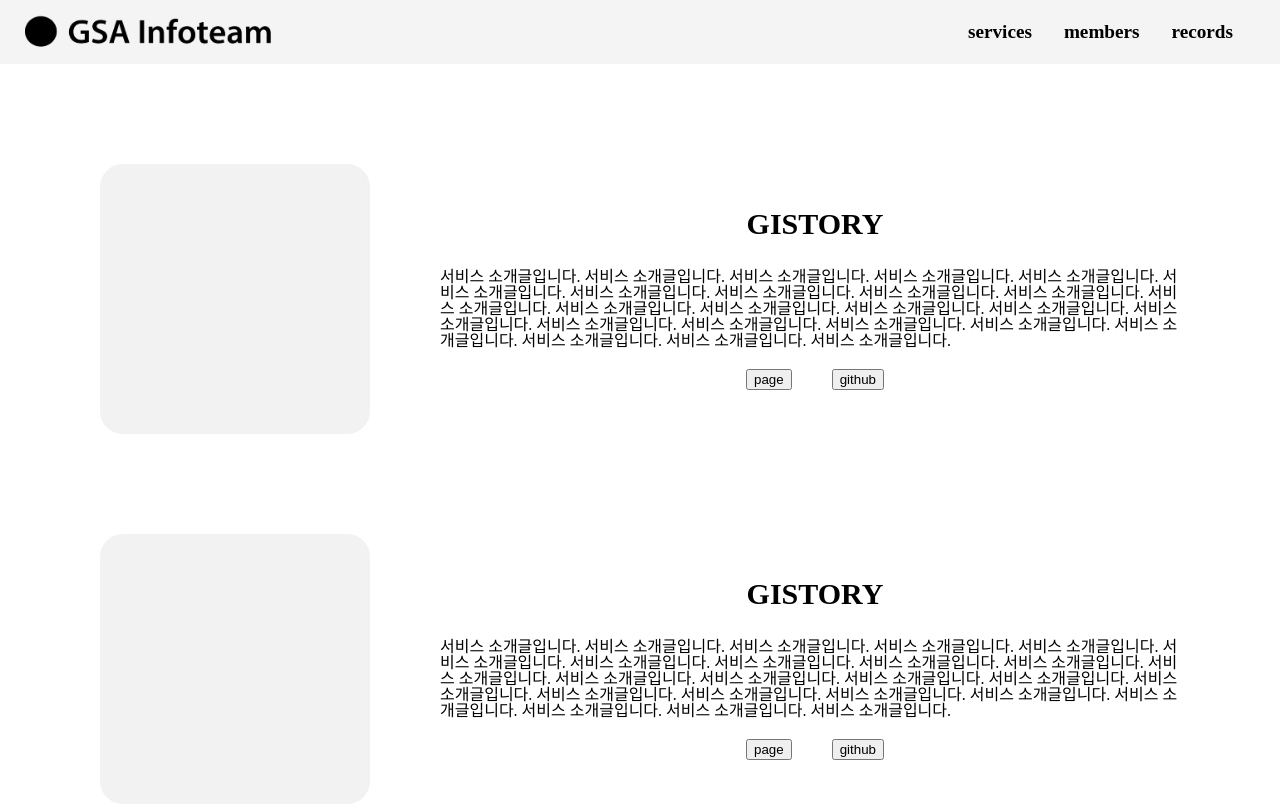
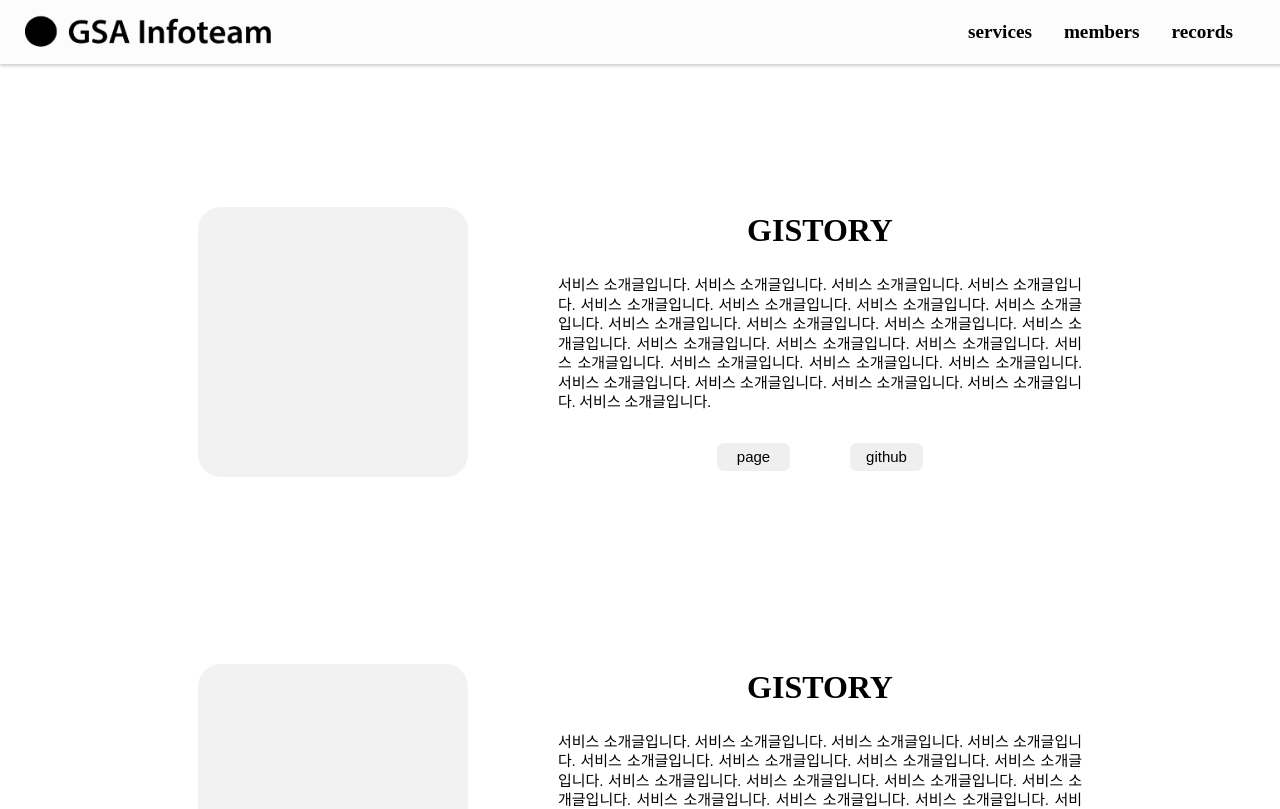
Before and after one commit to gsainfoteam/infoteam-introduce-page, a React (Create React App) app: page /service in a window 1280 px wide. Shown: the top 809 px of the page. Built offline with nearby package versions, Linux system fonts and the light colour scheme.

Commit message:
initial version with ReactJS & needs modification (2)

```diff
--- a/package.json
+++ b/package.json
@@ -7,6 +7,7 @@
     "@testing-library/react": "^13.4.0",
     "@testing-library/user-event": "^13.5.0",
     "axios": "^1.2.2",
+    "radium": "^0.26.2",
     "react": "^18.2.0",
     "react-dom": "^18.2.0",
     "react-responsive": "^9.0.2",
--- a/src/components/Service.js
+++ b/src/components/Service.js
@@ -12,7 +12,7 @@ function Service({ name, info, image_path, page_path, github_path }) {
       <img
         src={image_path}
         style={{
-          marginLeft: isMobile ? "20px" : "60px",
+          marginLeft: isMobile ? "20px" : "70px",
           marginRight: "20px",
           width: "270px",
         }}
@@ -21,16 +21,8 @@ function Service({ name, info, image_path, page_path, github_path }) {
         <T.ServiceName>{name}</T.ServiceName>
         <T.ServiceInfo>{info}</T.ServiceInfo>
         <div style={{ display: "flex", justifyContent: "center" }}>
-          <button
-            onClick={() => window.open(page_path, "_blank")}
-            style={{ margin: "0px 20px" }}
-          >
-            page
-          </button>
-          <button
-            onClick={() => window.open(github_path, "_blank")}
-            style={{ margin: "0px 20px" }}
-          >
+          <button onClick={() => window.open(page_path, "_blank")}>page</button>
+          <button onClick={() => window.open(github_path, "_blank")}>
             github
           </button>
         </div>
--- a/src/components/StyledText.js
+++ b/src/components/StyledText.js
@@ -3,14 +3,16 @@ import styled from "styled-components";
 /* Home & Basic text */
 
 export const BigTitle = styled.div`
-  margin-block: 10px;
-  font-size: 100px;
+  margin-block: 8px;
+  font-size: 105px;
   font-weight: bold;
   text-align: center;
+  @media;
 `;
 
 export const Title = styled.div`
   margin-block: 10px;
+  line-height: 130%;
   font-size: 30px;
   font-weight: bold;
   text-align: center;
@@ -18,6 +20,7 @@ export const Title = styled.div`
 
 export const Text = styled.div`
   margin-block: 10px;
+  line-height: 130%;
   font-size: 20px;
   text-align: center;
 `;
@@ -25,14 +28,17 @@ export const Text = styled.div`
 /* Service info box ; text */
 export const ServiceName = styled.div`
   margin-bottom: 30px;
-  font-size: 30px;
+  font-size: 32px;
   font-weight: bold;
   text-align: center;
 `;
 
 export const ServiceInfo = styled.div`
   margin-block: 20px;
-  font-size: 16px;
+  margin-bottom: 30px;
+  line-height: 130%;
+  font-size: 15px;
+  text-align: justify;
 `;
 
 /* Member info card ; text */
--- a/src/data/imgListDummy.js
+++ b/src/data/imgListDummy.js
@@ -1,4 +1,4 @@
-import blankImg from "../imgs/grayBlankRect.png";
+import blankImg from "../imgs/grayBlankRect2.png";
 
 export const imgList = [
   {
--- a/src/index.css
+++ b/src/index.css
@@ -35,7 +35,8 @@
 /*header*/
 
 .header-container {
-  background-color: #f4f4f4;
+  background-color: rgba(250, 250, 250, 0.5);
+  box-shadow: 1px 1px 3px 1px rgba(0, 0, 0, 0.2);
   position: sticky;
   top: 0;
 }
@@ -70,18 +71,33 @@
 
 .service-container {
   display: flex;
-  margin: 50px 40px;
+  margin: 80px 40px;
 
   max-width: 1200px;
-  width: 100vw;
+  width: 80vw;
 
   justify-content: center;
   align-items: center;
 }
 
 .service-right {
-  margin: 20px 50px;
+  margin: 20px 70px;
   justify-content: center;
+}
+
+.service-right div button {
+  margin: 0px 30px;
+  width: 73px;
+  height: 28px;
+  border: none;
+  border-radius: 7px;
+
+  font-size: 15px;
+}
+
+.service-right div button:hover {
+  background-color: #e2e2e2;
+  transition: 0.3s;
 }
 
 /*list*/
--- a/src/pages/2Services.js
+++ b/src/pages/2Services.js
@@ -16,6 +16,7 @@ const Services = () => {
           />
         );
       })}
+      <div style={{ height: "150px" }}></div>
     </div>
   );
 };
--- a/src/pages/4Records.js
+++ b/src/pages/4Records.js
@@ -5,6 +5,7 @@ const Records = () => {
   return (
     <div className="page-container">
       <T.Title>records</T.Title>
+      <div style={{ height: "800px" }}></div>
     </div>
   );
 };
```
Also changed, not shown: src/components/Header.js (+20 -1 lines), src/imgs/grayBlankRect2.png (added), 1 other file (tests, documents, lock files or other folders).
